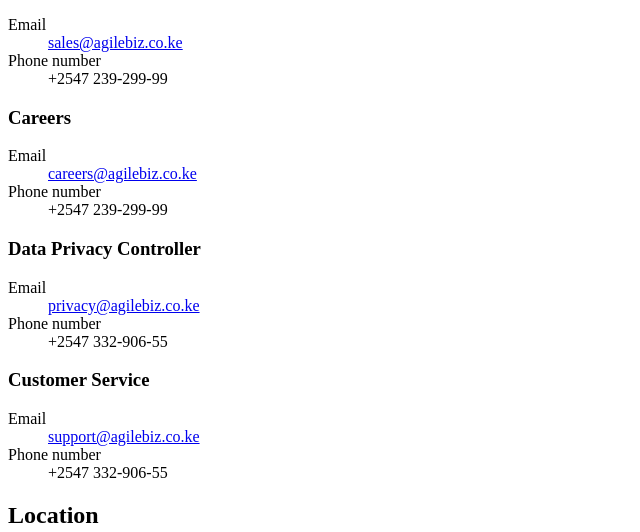
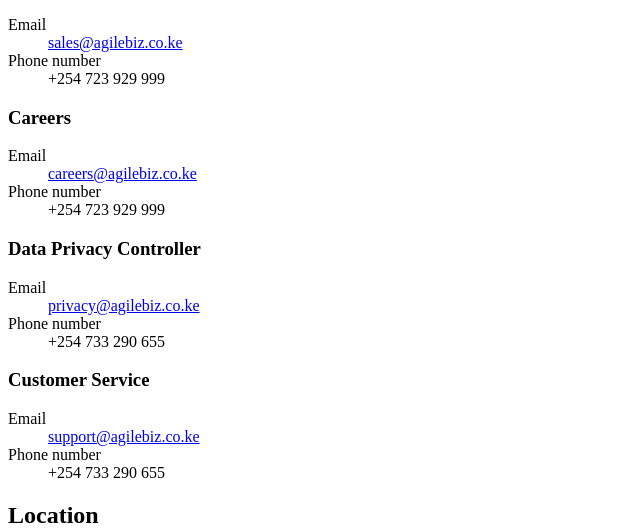
Before and after one commit to davi627/AgileWebsite--1-, a React (Vite) app in the folder packages/web/: page /contact-us in a window 1280 px wide. Shown: the part 305-837 px from the top of the page, without its empty margins (0-640 px from the left). Built offline with nearby package versions, Linux system fonts and the light colour scheme; no server answers; a web font is replaced by a local one.

Commit message:
Made the changes on the About us ,,the formating of the contacts

```diff
--- a/packages/web/src/components/Contact/ContactDetails.tsx
+++ b/packages/web/src/components/Contact/ContactDetails.tsx
@@ -4,22 +4,22 @@
   {
     title: 'Sales',
     email: 'sales@agilebiz.co.ke',
-    phone: '+2547 239-299-99'
+    phone: '+254 723 929 999'
   },
   {
     title: 'Careers',
     email: 'careers@agilebiz.co.ke',
-    phone: '+2547 239-299-99'
+    phone: '+254 723 929 999'
   },
   {
     title: 'Data Privacy Controller',
     email: 'privacy@agilebiz.co.ke',
-    phone: '+2547 332-906-55'
+    phone: '+254 733 290 655'
   },
   {
     title: 'Customer Service',
     email: 'support@agilebiz.co.ke',
-    phone: '+2547 332-906-55'
+    phone: '+254 733 290 655'
   }
 ]
 
```
